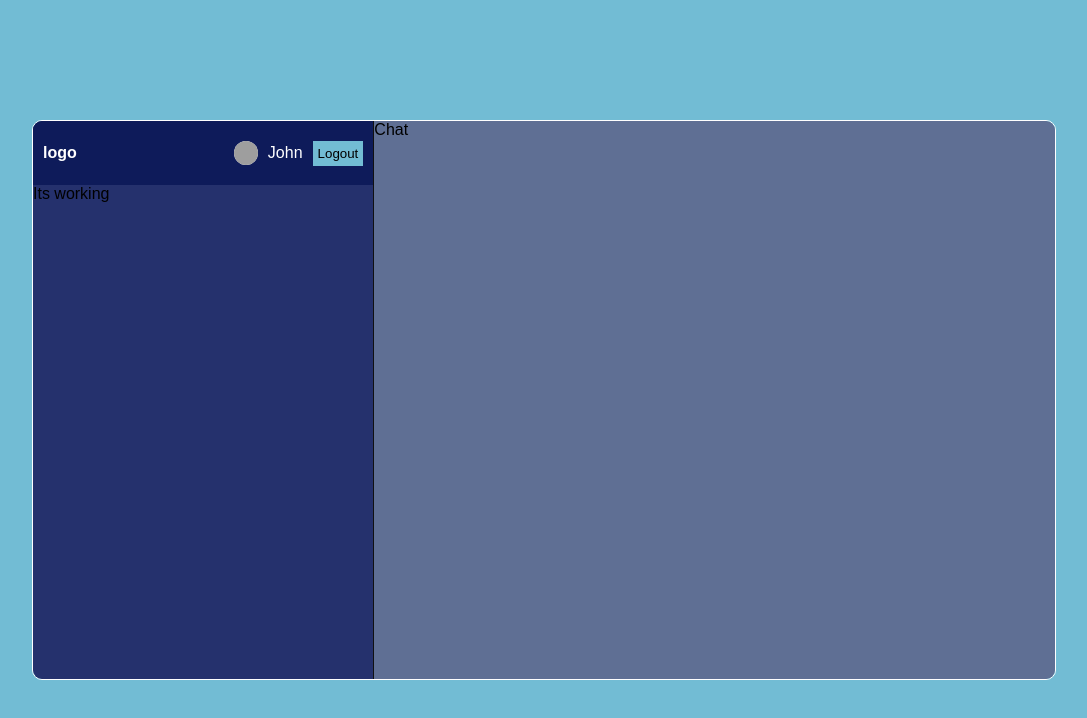
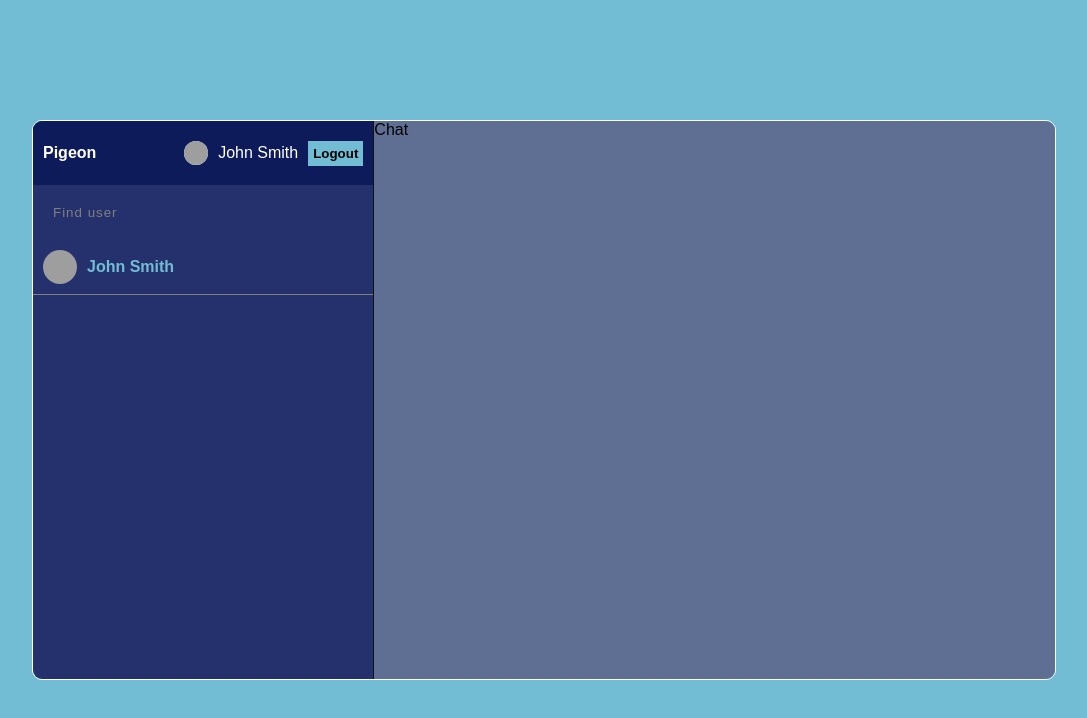
Before and after one commit to wdiazdev/Pigeon-Chat-App, a React (Create React App) app: page / in a window 1280 px wide. Shown: the top 718 px of the page, without its empty margins (96-1183 px from the left). Built offline with nearby package versions, Linux system fonts and the light colour scheme; grey boxes are pictures that could not be loaded.

Commit message:
Search bar added

```diff
--- a/public/index.html
+++ b/public/index.html
@@ -8,7 +8,7 @@
   <meta name="theme-color" content="#000000" />
   <meta name="description" content="Web site created using create-react-app" />
   <script src="index.js" defer></script>
-  <title>Chat App</title>
+  <title>Pigeon Chat</title>
 </head>
 
 <body>
--- a/src/components/sidebar/Navbar.js
+++ b/src/components/sidebar/Navbar.js
@@ -3,10 +3,10 @@ import React from 'react'
 const Navbar = () => {
     return (
         <div className='navbar'>
-            <span className='navbar--logo'>logo</span>
+            <span className='navbar--logo'>Pigeon</span>
             <div className='navbar--user'>
-                <img src='https://images.unsplash.com/photo-1547425260-76bcadfb4f2c?ixlib=rb-1.2.1&ixid=MnwxMjA3fDB8MHxwaG90by1wYWdlfHx8fGVufDB8fHx8&auto=format&fit=crop&w=1170&q=80' alt='User Image'></img>
-                <span>John</span>
+                <img src='https://images.unsplash.com/photo-1547425260-76bcadfb4f2c?ixlib=rb-1.2.1&ixid=MnwxMjA3fDB8MHxwaG90by1wYWdlfHx8fGVufDB8fHx8&auto=format&fit=crop&w=1170&q=80' alt='User Info' />
+                <span>John Smith</span>
                 <button className='navbar--button'>Logout</button>
             </div>
         </div>
--- a/src/components/sidebar/Search.js
+++ b/src/components/sidebar/Search.js
@@ -2,7 +2,17 @@ import React from 'react'
 
 const Search = () => {
     return (
-        <div>Its working</div>
+        <div className='search--bar'>
+            <div className='search--form'>
+                <input type='text' placeholder='Find user' />
+            </div>
+            <div className="sidebar--user--info">
+                <img src='https://images.unsplash.com/photo-1547425260-76bcadfb4f2c?ixlib=rb-1.2.1&ixid=MnwxMjA3fDB8MHxwaG90by1wYWdlfHx8fGVufDB8fHx8&auto=format&fit=crop&w=1170&q=80' alt='User Info' />
+                <div className="user--info">
+                    <span>John Smith</span>
+                </div>
+            </div>
+        </div>
     )
 }
 
--- a/src/styles.css
+++ b/src/styles.css
@@ -166,7 +166,51 @@ body {
     border: none;
     background-color: #72bcd4;
     cursor: pointer;
+    font-weight: 700;
 }
+
+/* SEARCH BAR  */
+
+.search--form {
+    padding: 10px;
+}
+
+.search--form>input {
+    background-color: transparent;
+    padding: 10px;
+    width: 100%;
+    border: none;
+    color: #ffffff;
+    outline: none;
+}
+
+.search--form>input::placeholder {
+    color: #808080;
+    letter-spacing: 1px;
+}
+
+.sidebar--user--info {
+    border-bottom: 1px solid #808080;
+    display: flex;
+    align-items: center;
+    padding: 10px;
+}
+
+.user--info {
+    margin-left: 10px;
+    color: #72bcd4;
+    font-weight: 700;
+}
+
+.sidebar--user--info>img {
+    height: 34px;
+    width: 34px;
+    border-radius: 50%;
+    object-fit: cover;
+}
+
+
+
 
 .chat {
     flex: 2;
```
